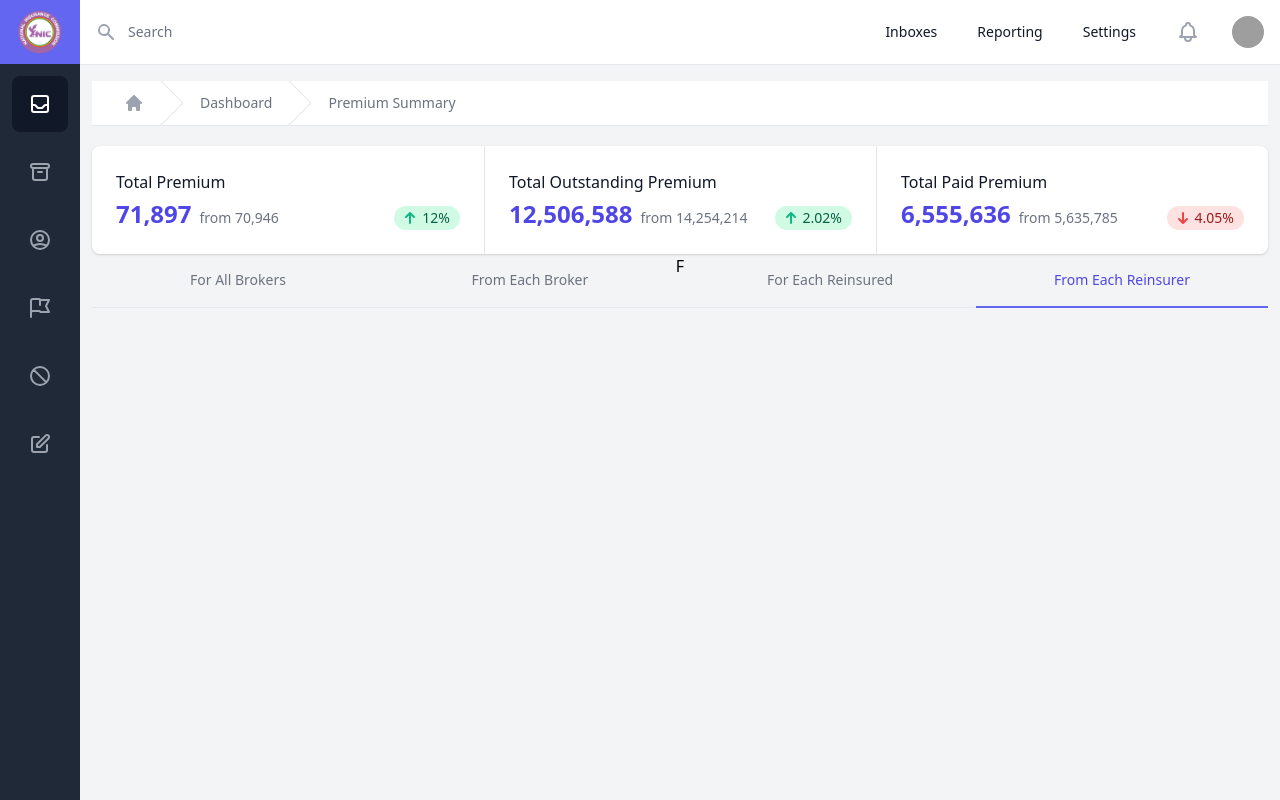
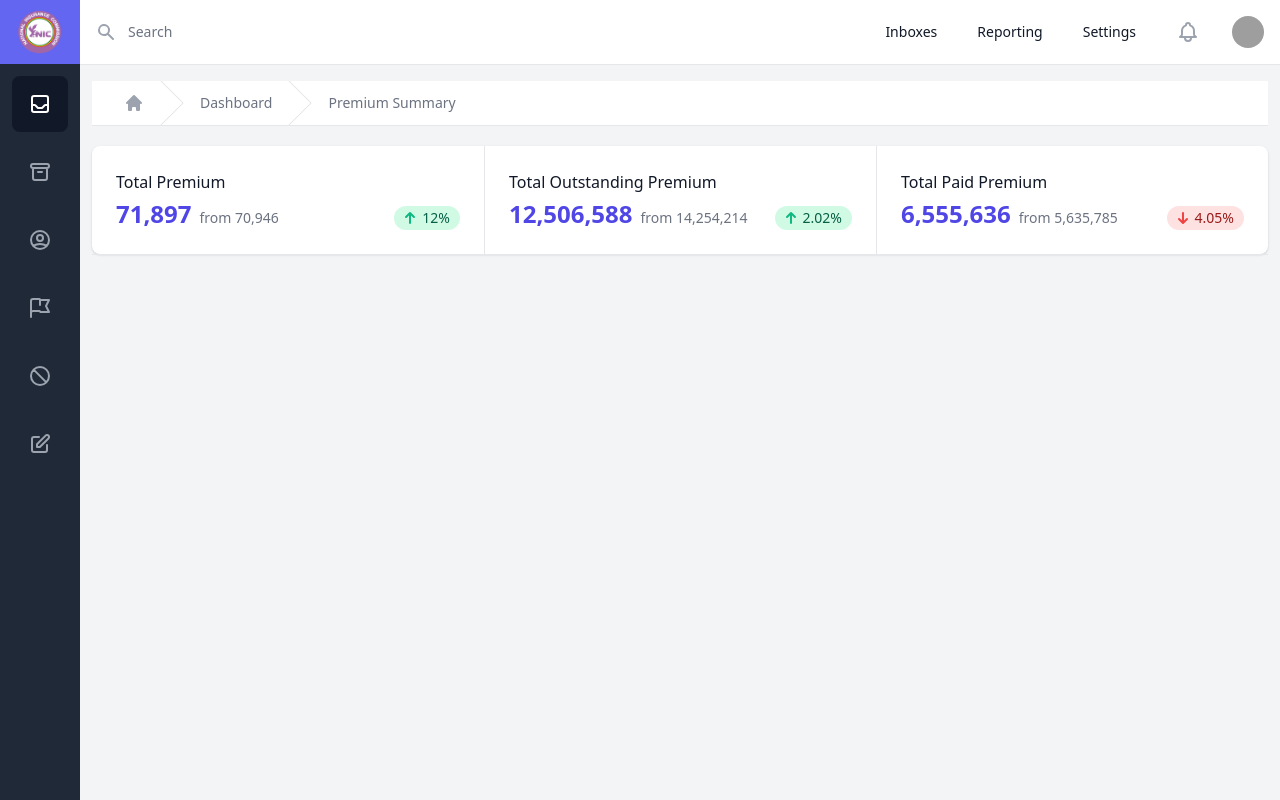
Before and after one commit to Khoby-790/template-nic, a React (Create React App) app: page /premium in a window 1280 px wide. Built offline with nearby package versions, Linux system fonts and the light colour scheme; grey boxes are pictures that could not be loaded.

Commit message:
--- Auto-Git Commit ---

```diff
--- a/src/pages/PremiumExpansion/PremiumExpansion.tsx
+++ b/src/pages/PremiumExpansion/PremiumExpansion.tsx
@@ -109,21 +109,7 @@ const PremiumExpansion = (props: Props) => {
                     </div>
                     <div className="hidden sm:block">
                         <div className="border-b border-gray-200">
-                            <nav className="-mb-px flex" aria-label="Tabs">
-                                <a href="#" onClick={() => setTab("for_all_brokers")} className={tab === "for_all_brokers" ? active : inActive}>
-                                    For All Brokers
-                                </a>
-                                <a href="#" onClick={() => setTab("for_each_broker")} className={tab === "for_each_broker" ? active : inActive}>
-                                    From Each Broker
-                                </a>F
-                                {/* <!-- Current: "border-indigo-500 text-indigo-600", Default: "border-transparent text-gray-500 hover:text-gray-700 hover:border-gray-300" --> */}
-                                <a href="#" onClick={() => setTab("for_all_reinsurers")} className={tab === "for_all_reinsurers" ? active : inActive} aria-current="page">
-                                    For Each Reinsured
-                                </a>
-                                <a href="#" onClick={() => setTab("for_each_reinsurer")} className={tab === "for_each_reinsurer" ? active : inActive}>
-                                    From Each Reinsurer
-                                </a>
-                            </nav>
+
                         </div>
                     </div>
                 </div>
```
